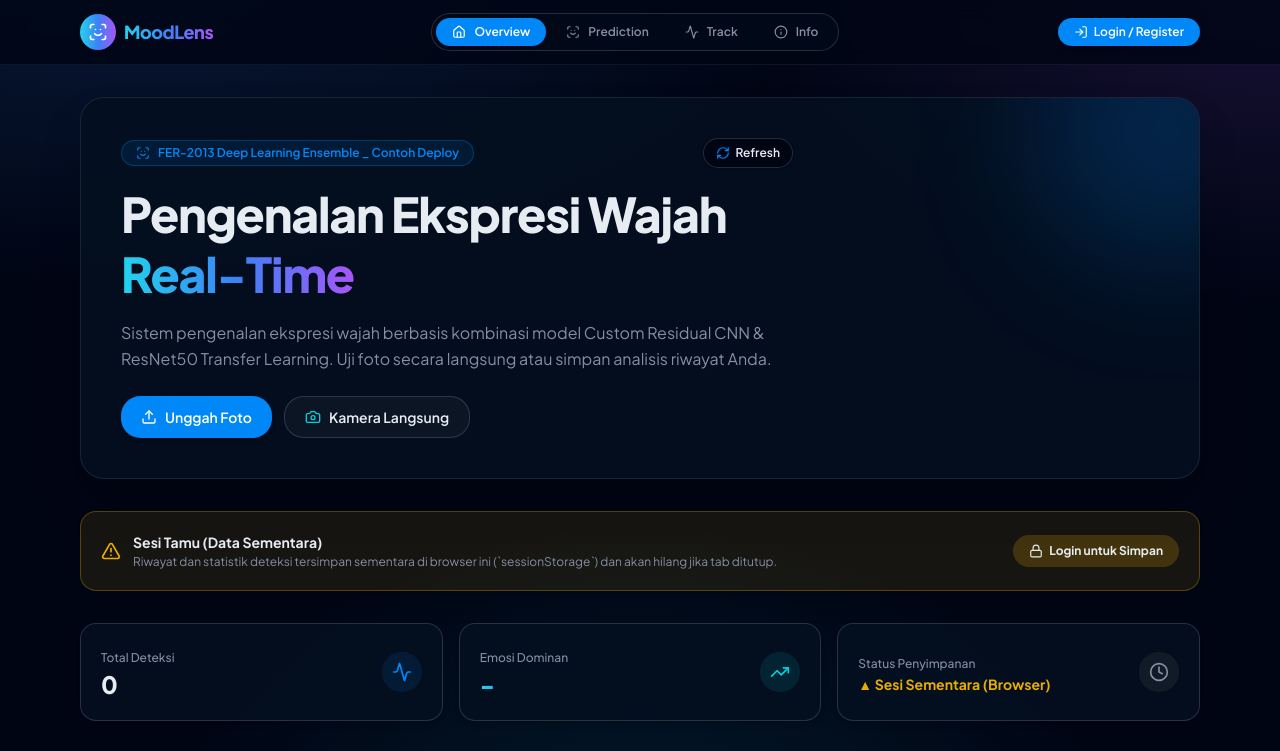
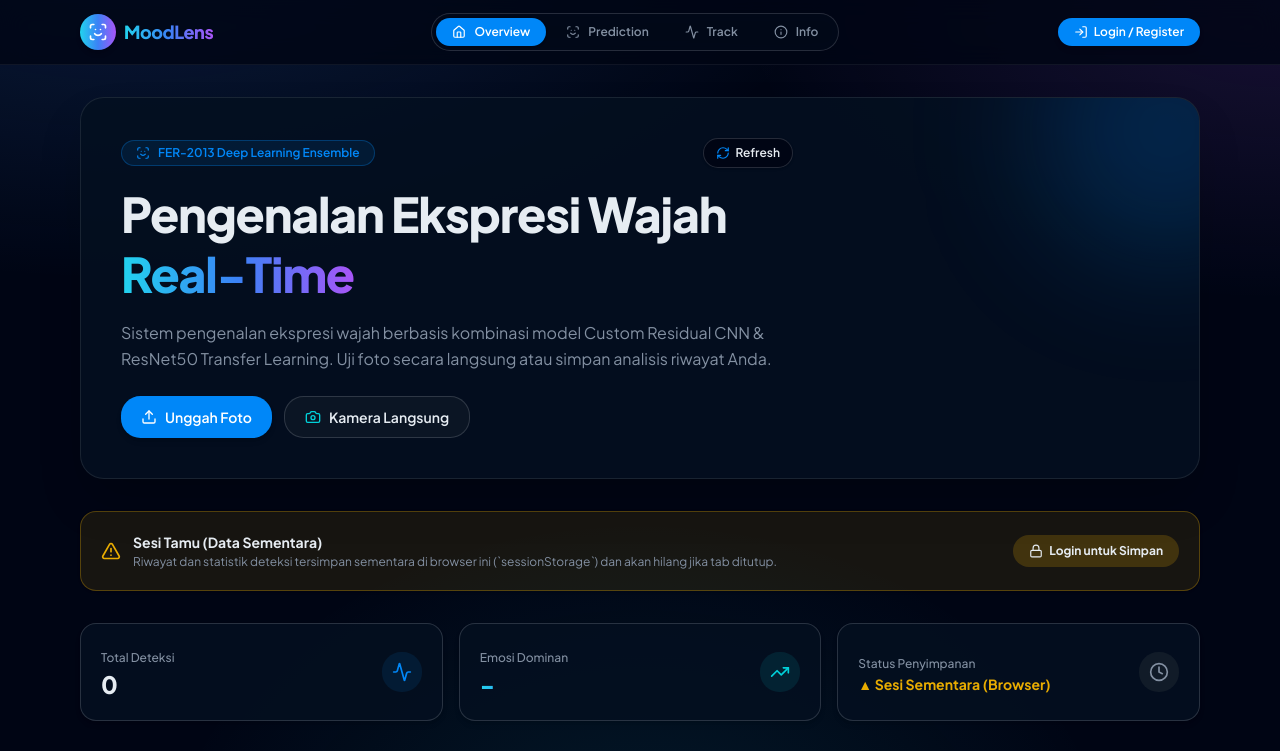
Before and after one commit to Sillhoute/Moodlens, a Next.js app in the folder frontend/: page / in a window 1280 px wide. Shown: the top 751 px of the page. Built offline with nearby package versions, Linux system fonts and the light colour scheme; no server answers.

Commit message:
tes ubah span demo

```diff
--- a/frontend/src/app/page.tsx
+++ b/frontend/src/app/page.tsx
@@ -106,7 +106,7 @@ export default function OverviewPage() {
           <div className="flex items-center justify-between">
             <div className="inline-flex items-center gap-2 rounded-full border border-primary/30 bg-primary/10 px-3.5 py-1 text-xs font-semibold text-primary">
               <ScanFace className="h-3.5 w-3.5" />
-              <span>FER-2013 Deep Learning Ensemble _ Contoh Deploy</span>
+              <span>FER-2013 Deep Learning Ensemble</span>
             </div>
             <button
               onClick={handleRefresh}
```
